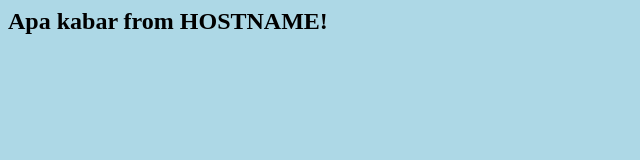
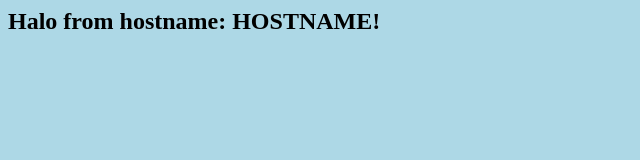
Before and after one commit to awenas/docker-hello-world, a plain HTML site: page index.html in a window 1280 px wide. Shown: the whole page, without its empty margins (0-640 px from the left). Drawn offline with Linux system fonts and the light colour scheme.

Commit message:
Update index.html

```diff
--- a/index.html
+++ b/index.html
@@ -10,6 +10,6 @@
     </style>
   </head>
   <body>
-    <h2>Apa kabar from HOSTNAME!</h2>
+    <h2>Halo from hostname: HOSTNAME!</h2>
   </body>
 </html>
```
